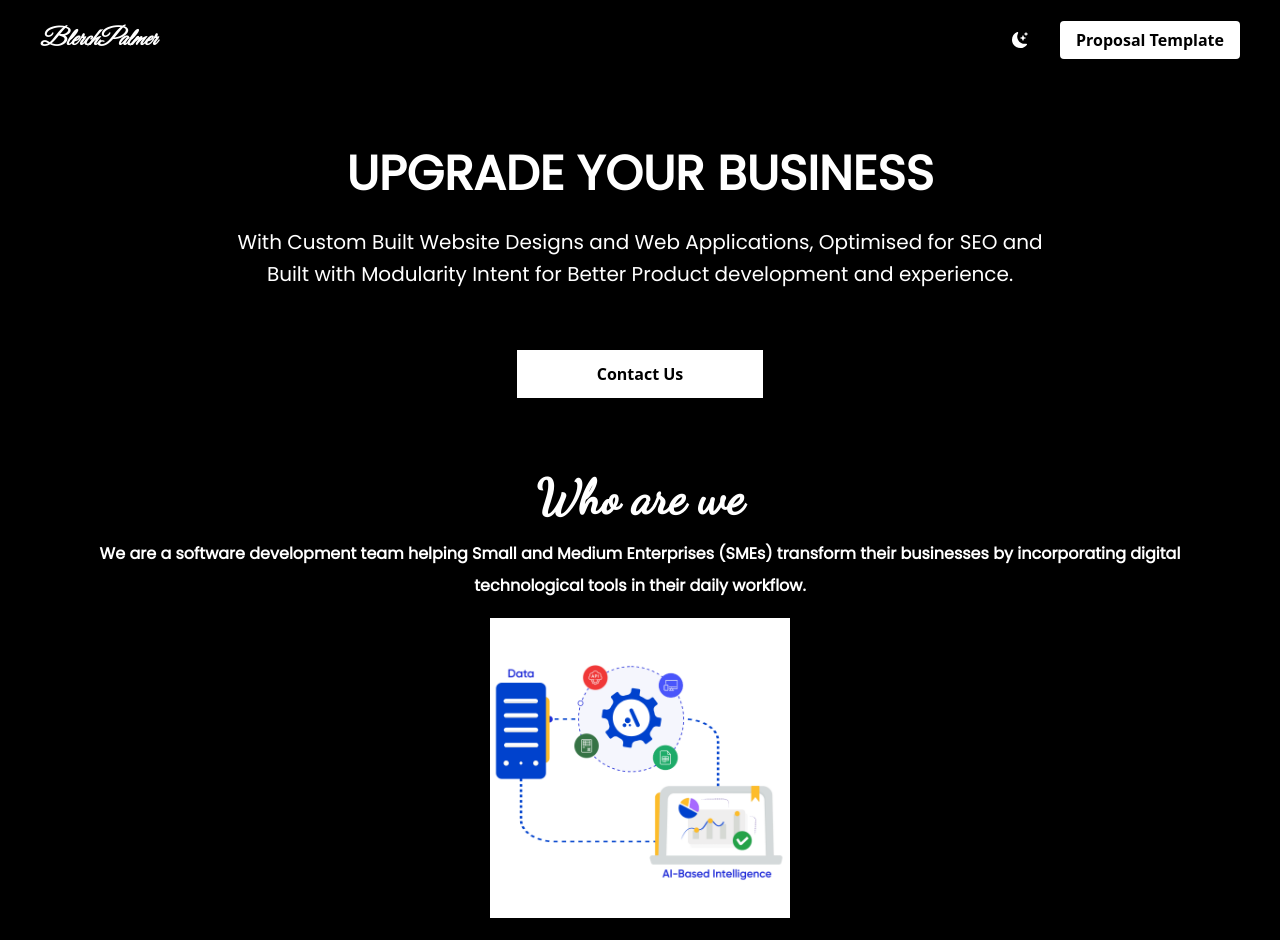
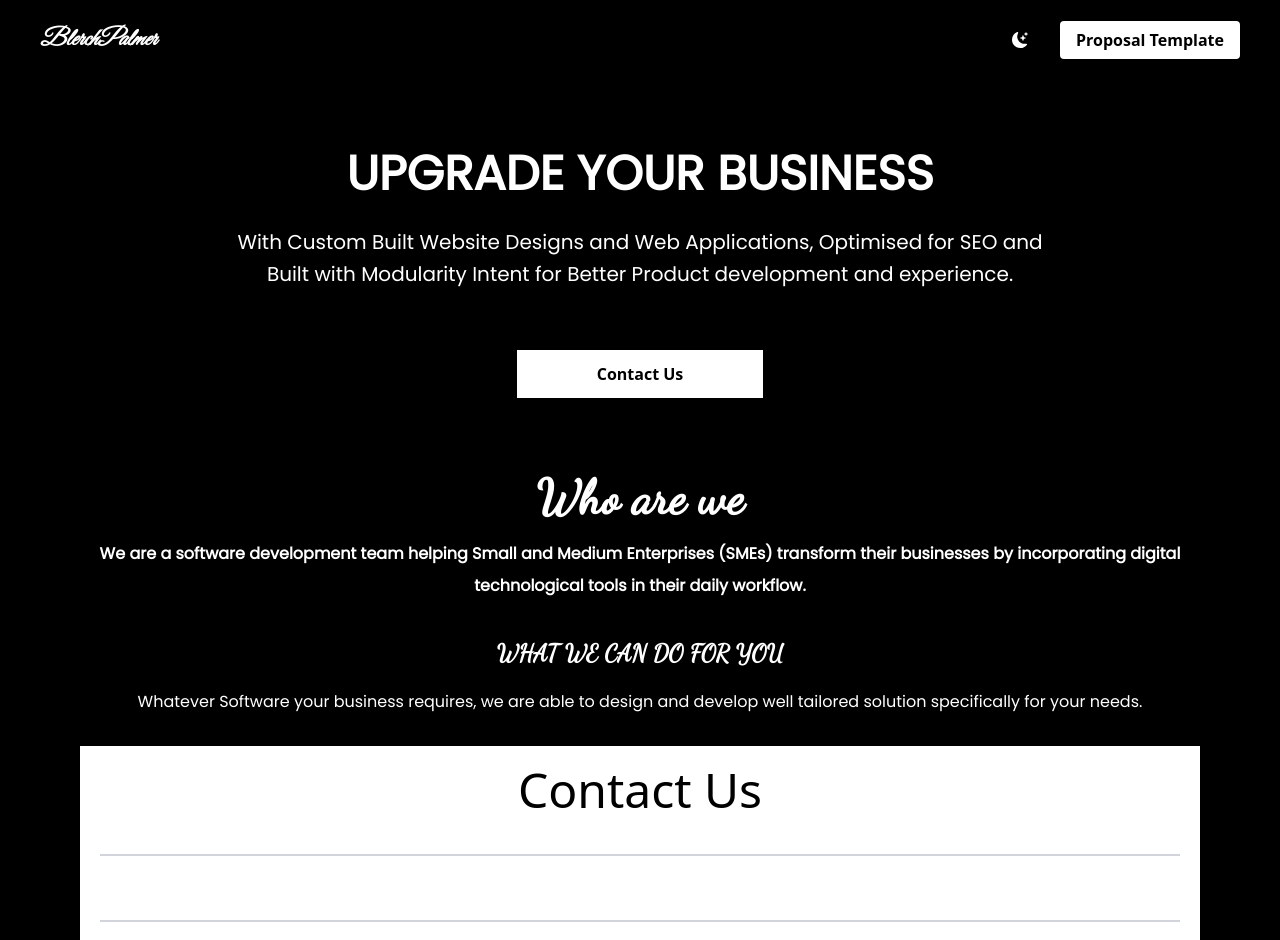
Before and after one commit to kwamea236/portfolio, a Next.js app: page / in a window 1280 px wide. Shown: the top 940 px of the page. Built offline with nearby package versions, Linux system fonts and the light colour scheme.

Commit message:
animation moved out

```diff
--- a/pages/src/Myservice.tsx
+++ b/pages/src/Myservice.tsx
@@ -1,5 +1,3 @@
-import Image from "next/image";
-import data from "../../public/data.gif"
 
 function Myservice(){
     return(
@@ -13,9 +11,7 @@ function Myservice(){
                 tools in their daily workflow.
               </p>
             </div>
-            <div className="container mx-auto">
-              <Image src={data} width={300} alt="data" className="mx-auto" />
-            </div>
+
             <div className="md:text-center">
               <h3 className="text-2xl py-1 pt-5 font-bold mx-5 text-white text-center font-dancing dark:text-white">WHAT WE CAN DO FOR YOU</h3>
 
```
Also changed, not shown: public/data.gif (deleted).
